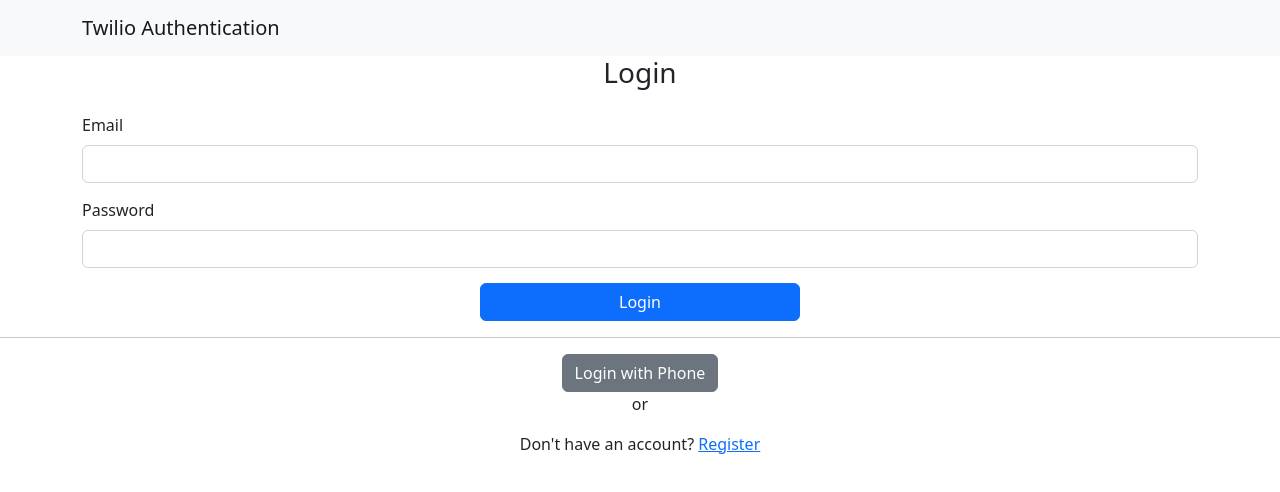
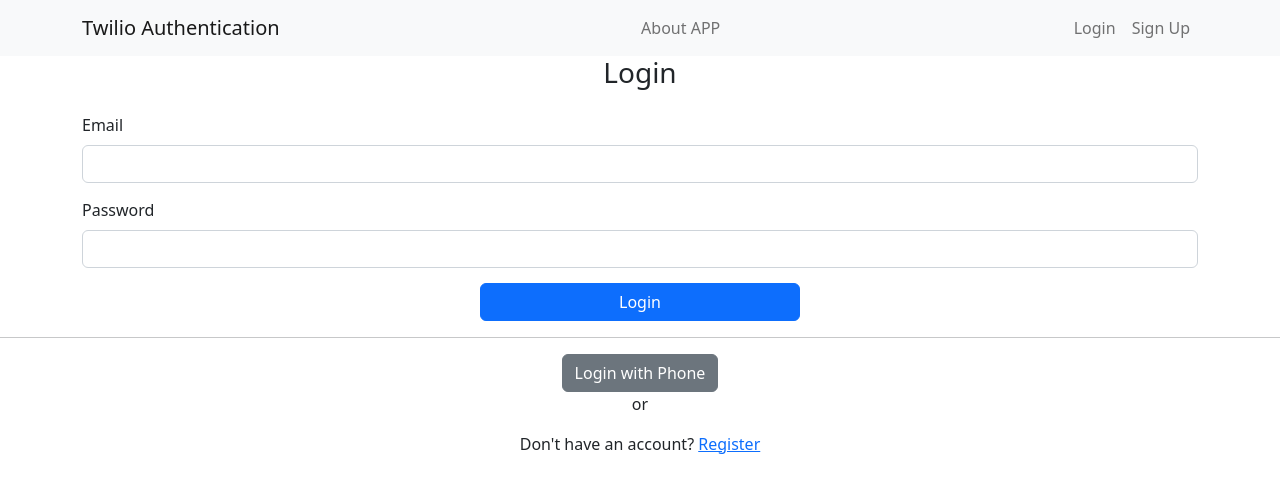
Before and after one commit to John-Kimani/twillo_OTP_web_app, a React (Vite) app in the folder client/twilio_OTP_authentication/: page / in a window 1280 px wide. Shown: the top 492 px of the page. Built offline with nearby package versions, Linux system fonts and the light colour scheme.

Commit message:
feat: revamp routes

```diff
--- a/client/twilio_OTP_authentication/src/components/NavBar.jsx
+++ b/client/twilio_OTP_authentication/src/components/NavBar.jsx
@@ -10,14 +10,16 @@ function NavBar() {
       <Navbar.Brand href="/dashboard">Twilio Authentication</Navbar.Brand>
       <Navbar.Toggle aria-controls="basic-navbar-nav" />
       <Navbar.Collapse id="basic-navbar-nav">
-        {/* <Nav className="mx-auto">
-          <Nav.Link href="/login">Login with Email</Nav.Link>
-          <Nav.Link href="/login">Login with phone</Nav.Link>
-        </Nav> */}
 
-        {/* <Nav className="my-auto">
-          <Nav.Link href="#logout">Logout</Nav.Link>
-        </Nav> */}
+        <Nav className="mx-auto">
+          <Nav.Link href="#">About APP</Nav.Link>
+        </Nav>
+
+        <Nav className="my-auto">
+          {/* <Nav.Link href="#logout">Logout</Nav.Link> */}
+          <Nav.Link href="/">Login</Nav.Link>
+          <Nav.Link href="/sign-up">Sign Up</Nav.Link>
+        </Nav>
       </Navbar.Collapse>
     </Container>
   </Navbar>
```
